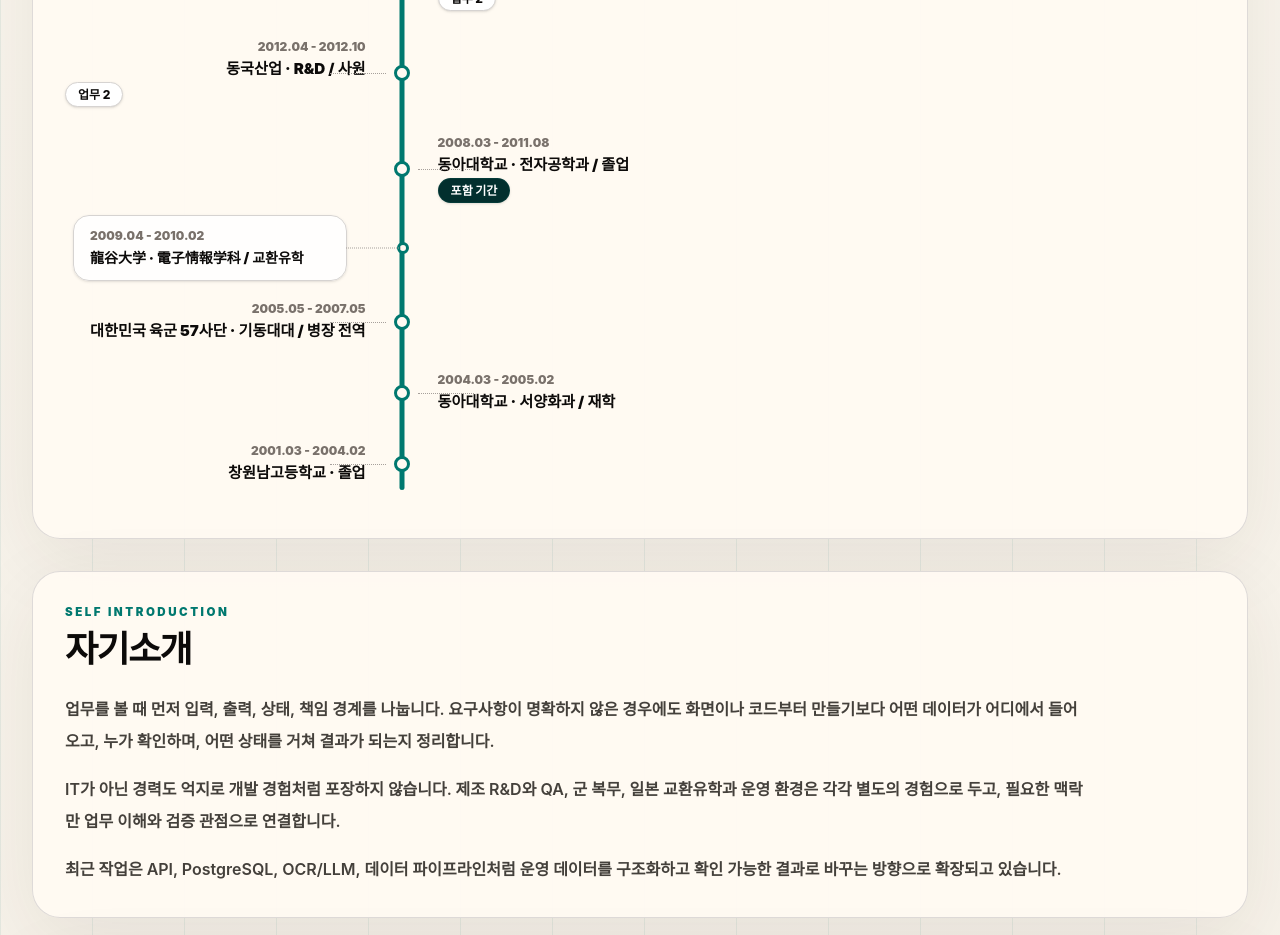
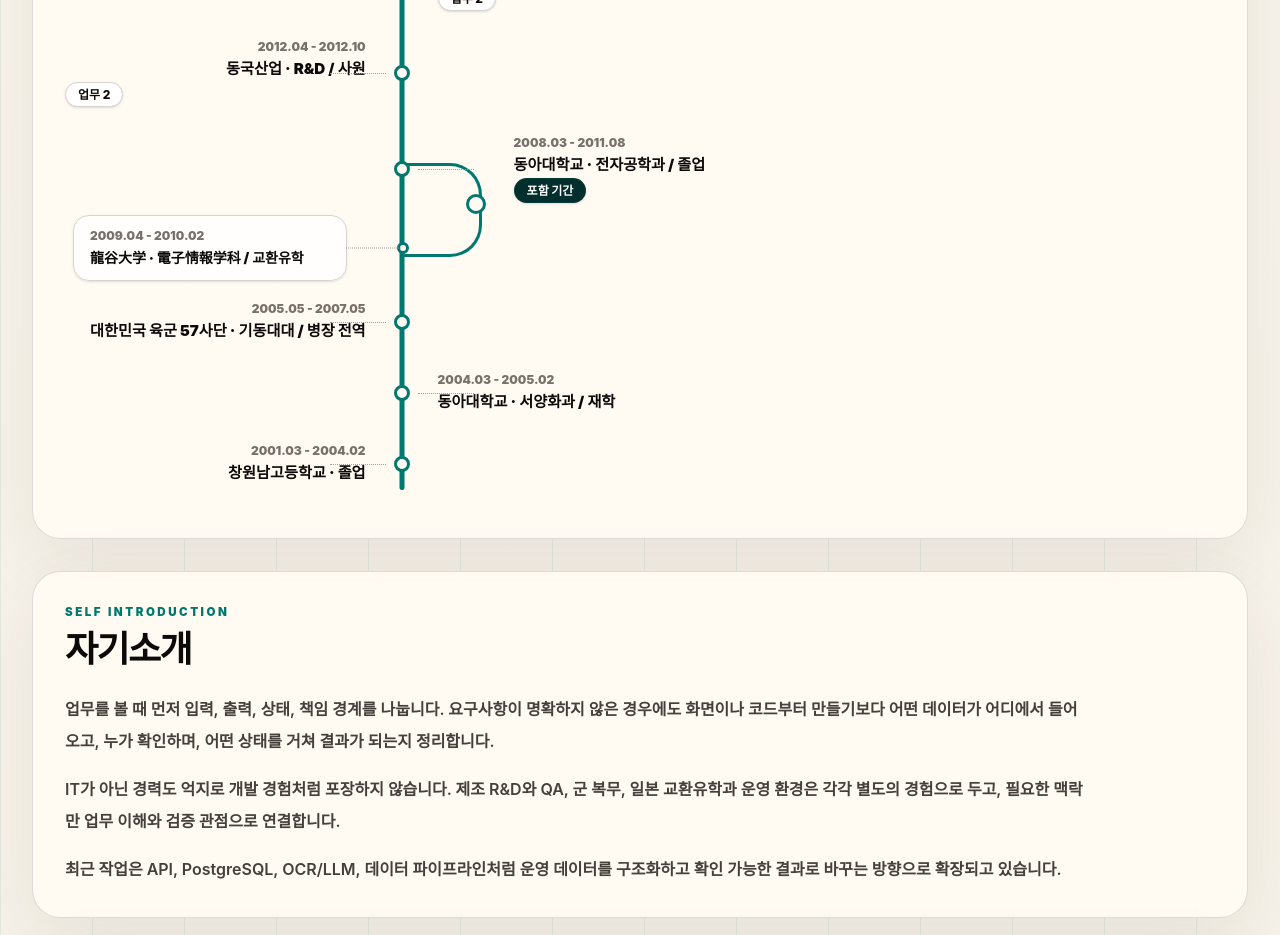
Before and after one commit to Dreamer-Dy-Yun/career-portfolio, a React (Vite) app: page / in a window 1280 px wide. Shown: the part 1880-2815 px from the top of the page. Built offline with nearby package versions, Linux system fonts and the light colour scheme; no server answers.

Commit message:
fix: align contained timeline bracket

```diff
--- a/src/components/CareerTimeline.tsx
+++ b/src/components/CareerTimeline.tsx
@@ -57,12 +57,36 @@
   return 'mr-[calc(50%+3.4rem)] pl-2 text-right max-md:ml-[6.4rem] max-md:mr-0 max-md:pl-0 max-md:text-left';
 };
 
+const getContainmentRailPosition = (isLeft: boolean) => {
+  if (isLeft) {
+    return 'right-1/2 rounded-l-[2rem] border-y-[3px] border-l-[3px]';
+  }
+
+  return 'left-1/2 rounded-r-[2rem] border-y-[3px] border-r-[3px]';
+};
+
+const getContainmentRailDotPosition = (isLeft: boolean) => {
+  if (isLeft) {
+    return 'right-[calc(50%+4rem)]';
+  }
+
+  return 'left-[calc(50%+4rem)]';
+};
+
 const getBranchConnectorPosition = (isLeft: boolean) => {
   if (isLeft) {
     return 'before:-left-[3.9rem] after:-left-[3.4rem] max-md:before:-left-[1.65rem]';
   }
 
   return 'before:-right-[3.9rem] after:-right-[3.4rem] max-md:before:-left-[1.65rem] max-md:before:right-auto';
+};
+
+const getContainedParentSpacing = (isLeft: boolean, hasBranches: boolean) => {
+  if (!hasBranches) {
+    return '';
+  }
+
+  return isLeft ? 'md:pr-24' : 'md:pl-24';
 };
 
 const CareerTimeline = ({ experiences, workCases }: CareerTimelineProps) => {
@@ -99,6 +123,23 @@
 
               return (
                 <li className="relative py-1" key={item.id}>
+                  {hasBranches ? (
+                    <>
+                      <span
+                        aria-hidden="true"
+                        className={`pointer-events-none absolute bottom-7 top-10 hidden w-20 border-teal-700 md:block print:border-black ${getContainmentRailPosition(
+                          isLeft,
+                        )}`}
+                      />
+                      <span
+                        aria-hidden="true"
+                        className={`pointer-events-none absolute top-1/2 z-10 hidden size-5 -translate-y-1/2 rounded-full border-[3px] border-teal-700 bg-[#fffaf3] md:block print:border-black print:bg-white ${getContainmentRailDotPosition(
+                          isLeft,
+                        )}`}
+                      />
+                    </>
+                  ) : null}
+
                   <button
                     className="group relative grid w-full grid-cols-[minmax(0,1fr)_2rem_minmax(0,1fr)] items-center py-2 text-sm max-md:grid-cols-[5.25rem_1.2rem_minmax(0,1fr)]"
                     type="button"
@@ -110,7 +151,7 @@
                         isLeft,
                       )}`}
                     />
-                    <span className={`row-start-1 grid gap-1 ${getMainContentPosition(isLeft)}`}>
+                    <span className={`row-start-1 grid gap-1 ${getMainContentPosition(isLeft)} ${getContainedParentSpacing(isLeft, hasBranches)}`}>
                       <span className="text-xs font-black text-stone-500 print:text-black">{item.period}</span>
                       <span className="text-[0.95rem] font-black leading-tight text-stone-950">
                         <strong>{item.company}</strong> · {item.role}
```
